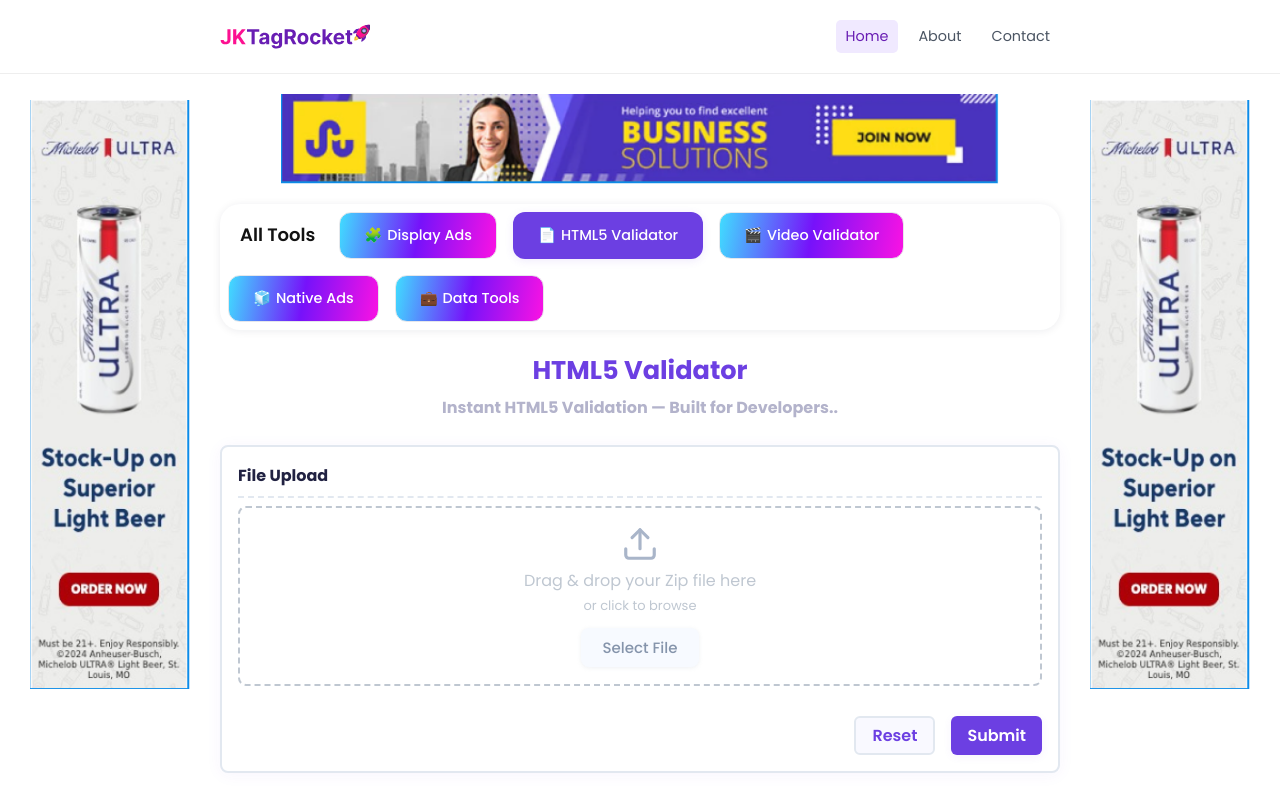
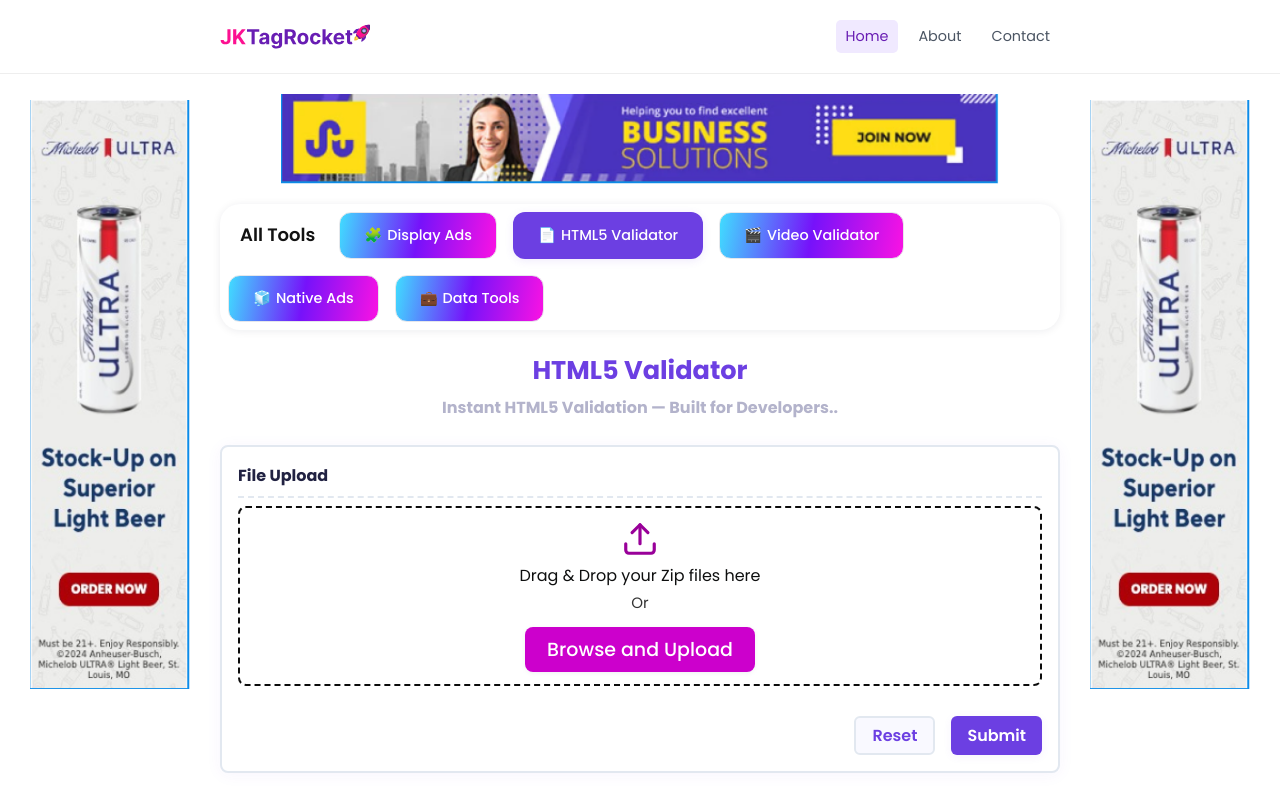
Before and after one commit to premkarthi/JKTagRocket, a Next.js app: page /tools/html5-validator in a window 1280 px wide. Shown: the top 800 px of the page. Built offline with nearby package versions, Linux system fonts and the light colour scheme.

Commit message:
html5 validator ui changes

```diff
--- a/app/tools/display-ads/DisplayAds.module.css
+++ b/app/tools/display-ads/DisplayAds.module.css
@@ -155,7 +155,7 @@
 }
 
 .dropzone {
-  border: 2px dashed #bfc7d1;
+  border: 2px dashed #0c0c0c;
   border-radius: 8px;
   min-height: 180px;
   width: 100%;
@@ -182,28 +182,28 @@
 }
 
 .dropzoneIcon {
-  color: #a9b5c9;
+  color: #909;
   font-size: 38px;
   margin-bottom: 5px;
 }
 
 .dropzoneMainText {
-  color: #bfc7d1;
+  color: #0e0f0f;
   font-size: 16px;
   margin-bottom: 2px;
 }
 
 .dropzoneBrowseText {
-  color: #bfc7d1;
-  font-size: 13px;
+  color: #333;
+  font-size: 15px;
   margin-bottom: 12px;
 }
 
 .dropzoneButton {
   border: none;
-  background: #f7faff;
-  color: #8594ab;
-  font-size: 15px;
+  background: #C0C;
+  color: #FFF;
+  font-size: 19px;
   padding: 8px 22px;
   border-radius: 8px;
   font-weight: 500;
@@ -215,7 +215,7 @@
 
 .dropzoneButton:hover,
 .dropzoneButton:focus {
-  background: #eaefff;
+  background: #909;
 }
 .displayAdsLoader {
   animation: spin 1s linear infinite;
--- a/app/tools/html5-validator/page.js
+++ b/app/tools/html5-validator/page.js
@@ -64,17 +64,17 @@
                     <div className={styles.dropzoneInner}>
                         <FiUpload className={styles.dropzoneIcon} />
                         <div className={styles.dropzoneMainText}>
-                            Drag &amp; drop your Zip file here
+                            Drag &amp; Drop your Zip files here
                         </div>
                         <div className={styles.dropzoneBrowseText}>
-                            or click to browse
+                            Or
                         </div>
                         <button
                             className={styles.dropzoneButton}
                             type="button"
                             tabIndex={-1}
                         >
-                            Select File
+                            Browse and Upload
                         </button>
                         <input
                             type="file"
```
